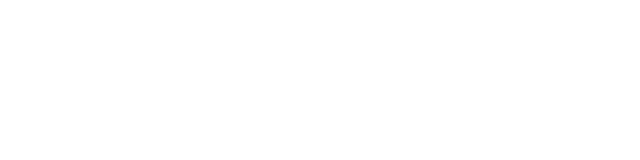
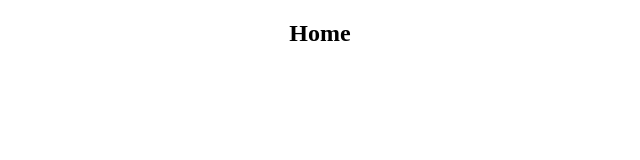
Before and after one commit to iTech-dhananjay/react-microservice, a React (Create React App) app: page / in a window 1280 px wide. Before the commit this address had no page. Shown: the top 160 px of the page, without its empty margins (320-960 px from the left). Built offline with nearby package versions, Linux system fonts and the light colour scheme.

Commit message:
Add home page

```diff
--- /dev/null
+++ b/src/pages/HomePage.js
@@ -0,0 +1,15 @@
+import React, {useState} from 'react';
+import {useDispatch, useSelector} from 'react-redux';
+
+
+const HomePage = () => {
+    const dispatch = useDispatch();
+
+    return (
+        <div className="HomePage">
+        <h2 style={{textAlign: "center"}}>Home</h2>
+        </div>
+    )
+}
+
+export default HomePage;
--- a/src/routes/AppRoutes.jsx
+++ b/src/routes/AppRoutes.jsx
@@ -1,6 +1,6 @@
 import React from "react";
 import { Route, Routes } from "react-router-dom";
-// import HomePage from "../pages/HomePage";
+import HomePage from "../pages/HomePage";
 // import LoginPage from "../pages/auth/LoginPage";
 import RegisterPage from "../pages/auth/RegisterPage";
 // import UserListPage from "../pages/users/UserListPage";
@@ -9,7 +9,7 @@
 const AppRoutes = () => {
     return (
         <Routes>
-            {/*<Route path="/" element={<HomePage />} />*/}
+            <Route path="/" element={<HomePage />} />
             {/*<Route path="/login" element={<LoginPage />} />*/}
             <Route path="/register" element={<RegisterPage />} />
 
```
